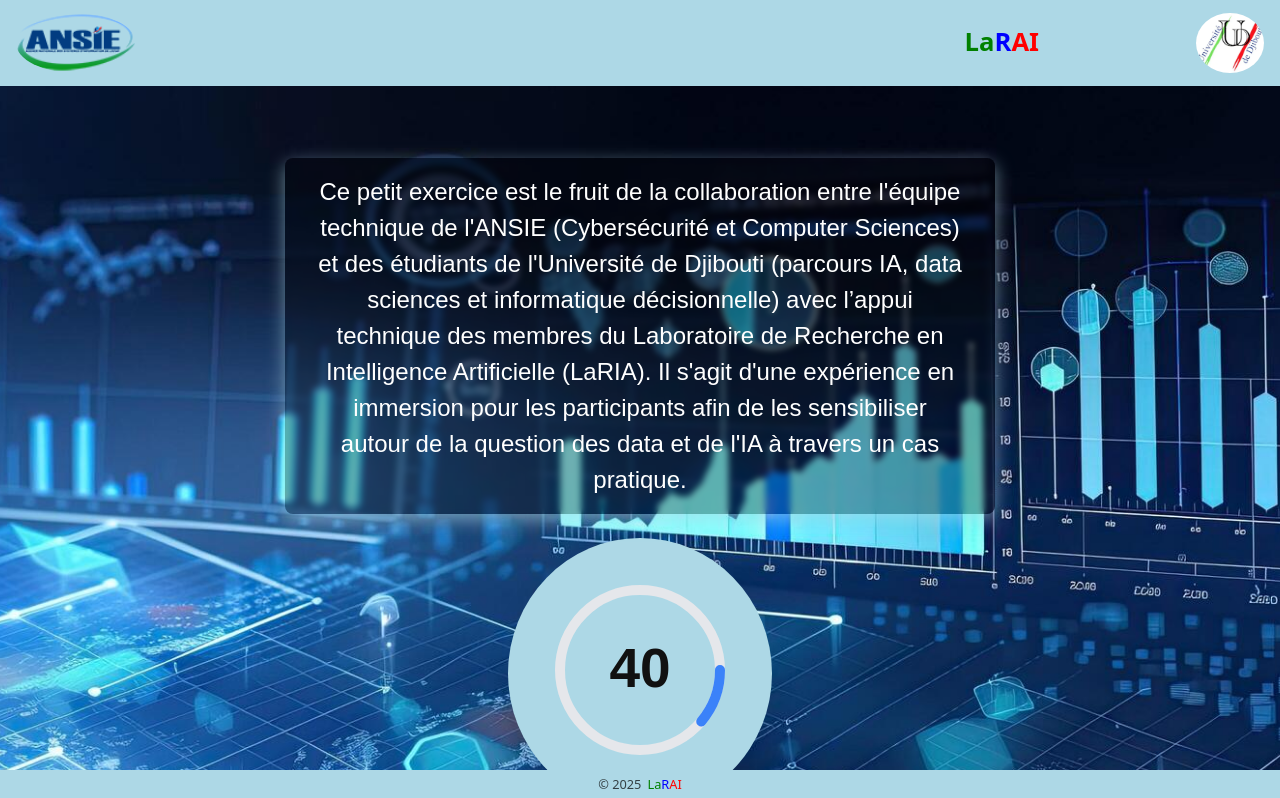
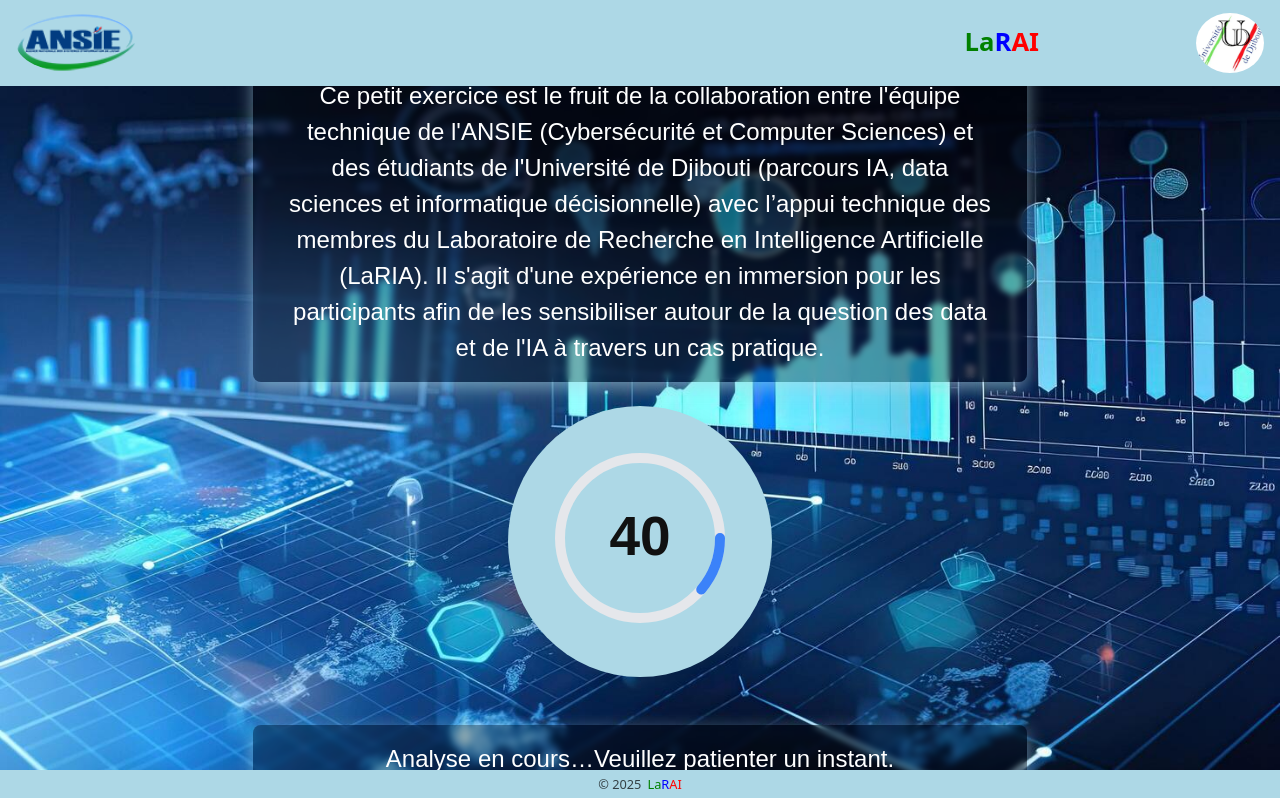
Before and after one commit to Maoulid94/TextAnalysisCountdown, a React (Vite) app: page / in a window 1280 px wide. Shown: the top 798 px of the page. Built offline with nearby package versions, Linux system fonts and the light colour scheme.

Commit message:
fix: adjust padding and height in main section for improved layout consistency

```diff
--- a/src/App.css
+++ b/src/App.css
@@ -4,15 +4,3 @@
   box-sizing: border-box;
   --background_color: lightblue;
 }
-html,
-body {
-  margin: 0;
-  padding: 0;
-  height: 100%;
-  box-sizing: border-box;
-}
-*,
-*::before,
-*::after {
-  box-sizing: inherit;
-}
--- a/src/styles/mainSection.css
+++ b/src/styles/mainSection.css
@@ -10,14 +10,14 @@
   justify-content: center;
   align-items: center;
 
-  padding: 2rem;
+  padding: 1rem;
   box-sizing: border-box;
   color: #1e3a8a;
   font-family: Arial, sans-serif;
 
   width: 100vw;
-  /* height: 90vh; */
-  min-height: 100dvh;
+  height: 90vh;
+  /* min-height: 80dvh; */
   text-align: center;
 }
 
```
